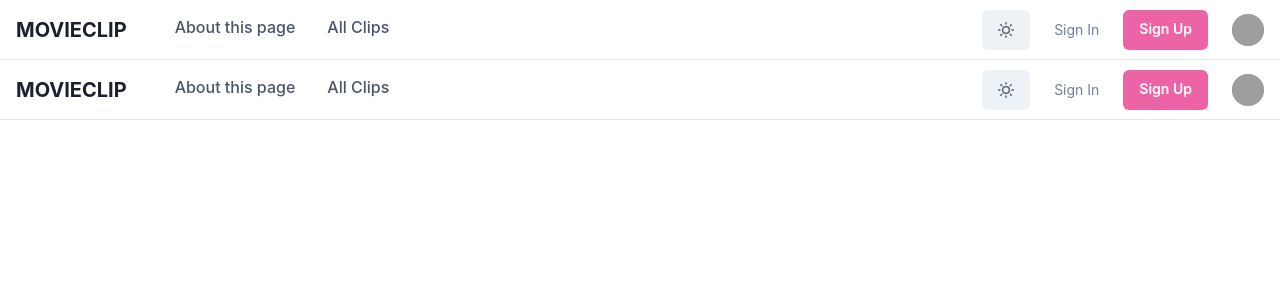
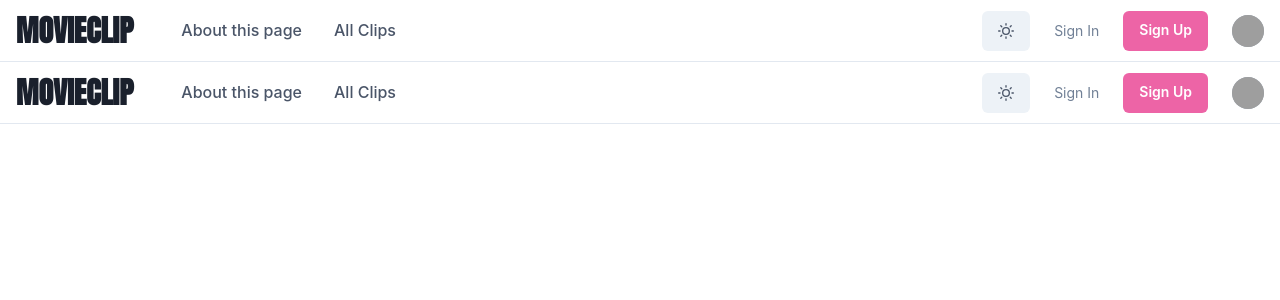
Before and after one commit to shuto-416/MovieClip, a Next.js app: page /Headers/Header in a window 1280 px wide. Shown: the top 300 px of the page. Built offline with nearby package versions, Linux system fonts and the light colour scheme; grey boxes are pictures that could not be loaded.

Commit message:
using google fonts in header title

```diff
--- a/pages/Headers/Header.tsx
+++ b/pages/Headers/Header.tsx
@@ -24,6 +24,7 @@ import {
     SunIcon,
  } from "@chakra-ui/icons"
 
+ import Head from "next/head";
  import DesktopNav from "./DesktopNav"
  import MobileNav from "./MobileNav"
  import selfImage from "../../public/icon.jpg"
@@ -33,7 +34,12 @@ const Header = () => {
     const { colorMode, toggleColorMode } = useColorMode();
 
     return(
-        // all in Box
+        <div>
+            <Head>
+                <link rel="preconnect" href="https://fonts.googleapis.com"/>
+                <link rel="preconnect" href="https://fonts.gstatic.com"/>
+                <link href="https://fonts.googleapis.com/css2?family=Anton&display=swap" rel="stylesheet"/>
+            </Head>
         <Box>
             <Flex // header container without mobile
                 bg = {useColorModeValue('white', 'gray.800')}
@@ -66,13 +72,14 @@ const Header = () => {
                     <Text
                         textAlign = {{ base: 'center', md: 'left' }} // ウィンドウサイズがmd以下ならcenter, md以上ならleft
                         fontWeight = {'bold'}
-                        fontSize = {{ base: 'lg', md: 'xl' }}
+                        fontFamily={'Anton'}
+                        fontSize = {{ base: 'xl', md: '3xl' }}
                         color={useColorModeValue('gray.800', 'white')}
                     >
                         MOVIECLIP
                     </Text>
 
-                    <Flex display = {{ base:'none', md:'flex' }} ml = {10} >
+                    <Flex display = {{ base:'none', md:'flex' }} ml = {10} mt = {2.5}>
                         <DesktopNav />
                     </Flex>
                 </Flex>
@@ -147,6 +154,7 @@ const Header = () => {
                 <MobileNav />
             </Collapse>
         </Box>
+        </div>
     )
 }
 
```
